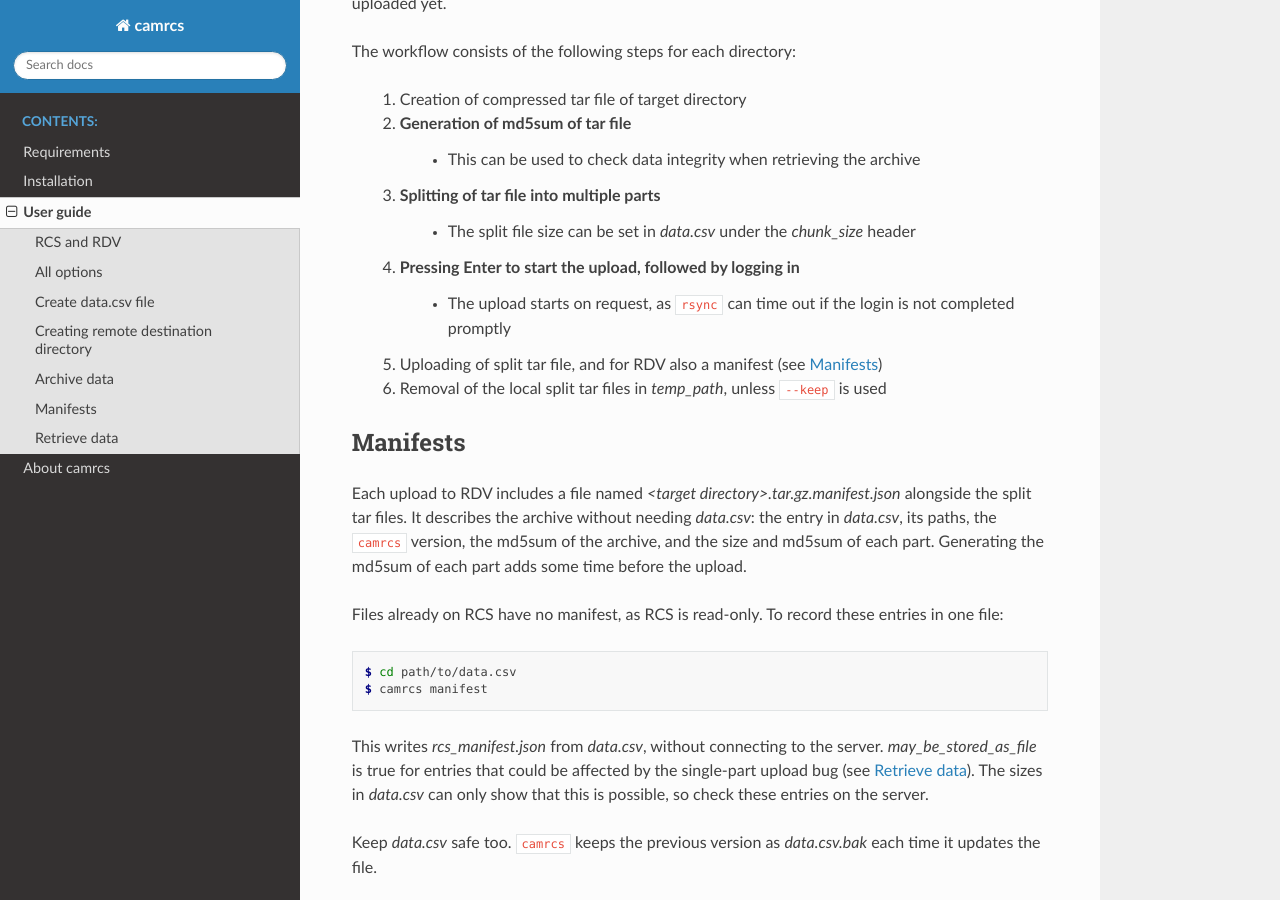
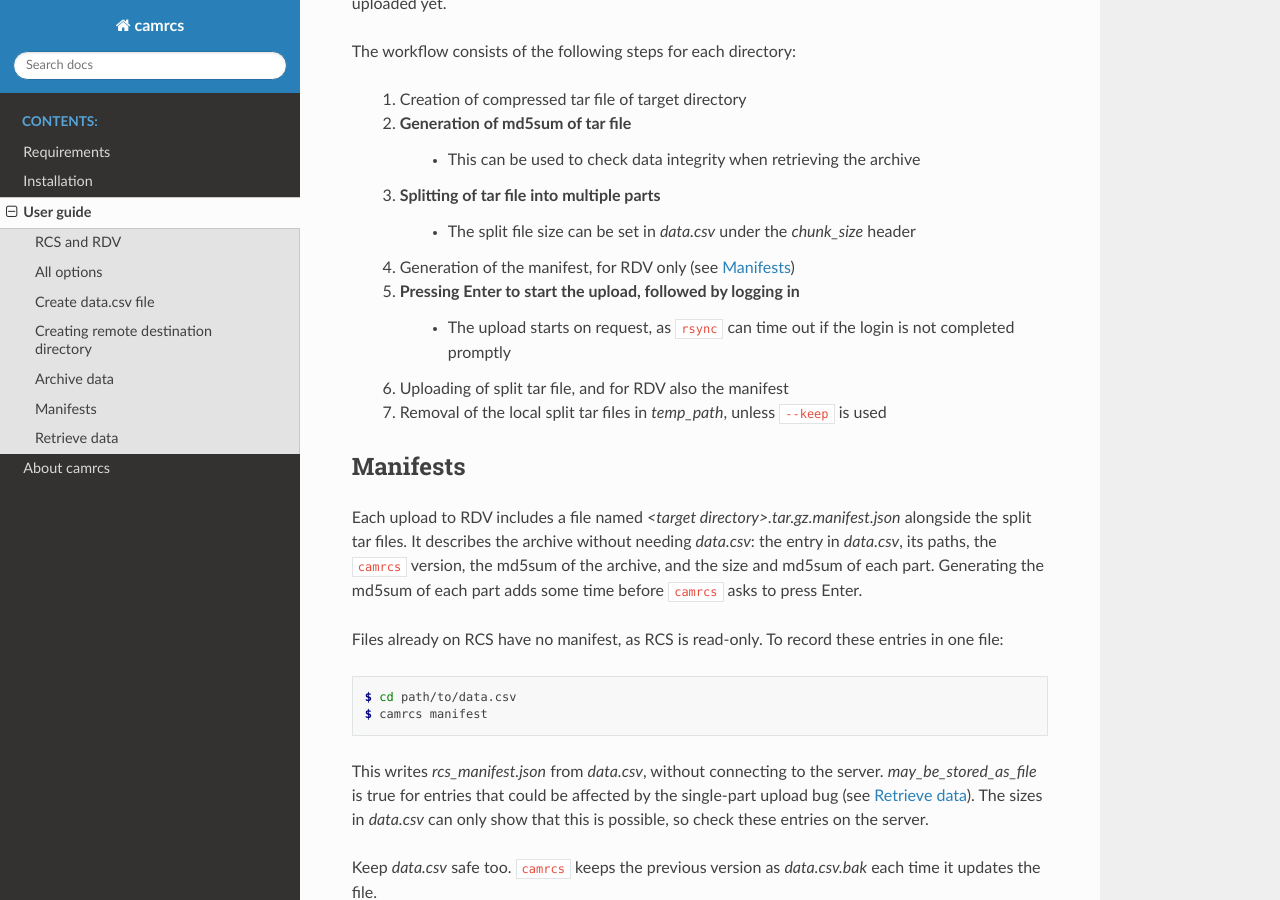
Before and after one commit to niekwit/camrcs, a Sphinx documentation site: the page built from docs/archiving.rst, in a window 1280 px wide and 900 px high, scrolled down 2547 px. Built offline with Sphinx 7.4.7 and the Read the Docs theme 3.1.0, drawn with Linux system fonts in a browser that asks for light colours.

Commit message:
ask for Enter directly before rsync
Calculating the part md5sums after pressing Enter delayed the login
prompt, so rsync could time out.

Co-Authored-By: Claude Opus 5.5 <noreply@anthropic.com>

```diff
--- a/docs/archiving.rst
+++ b/docs/archiving.rst
@@ -109,16 +109,17 @@ The workflow consists of the following steps for each directory:
         * This can be used to check data integrity when retrieving the archive
     3. Splitting of tar file into multiple parts
         * The split file size can be set in *data.csv* under the *chunk_size* header
-    4. Pressing Enter to start the upload, followed by logging in
+    4. Generation of the manifest, for RDV only (see `Manifests`_)
+    5. Pressing Enter to start the upload, followed by logging in
         * The upload starts on request, as ``rsync`` can time out if the login is not completed promptly
-    5. Uploading of split tar file, and for RDV also a manifest (see `Manifests`_)
-    6. Removal of the local split tar files in `temp_path`, unless ``--keep`` is used
+    6. Uploading of split tar file, and for RDV also the manifest
+    7. Removal of the local split tar files in `temp_path`, unless ``--keep`` is used
 
 
 Manifests
 -------------------------
 
-Each upload to RDV includes a file named *<target directory>.tar.gz.manifest.json* alongside the split tar files. It describes the archive without needing *data.csv*: the entry in *data.csv*, its paths, the ``camrcs`` version, the md5sum of the archive, and the size and md5sum of each part. Generating the md5sum of each part adds some time before the upload.
+Each upload to RDV includes a file named *<target directory>.tar.gz.manifest.json* alongside the split tar files. It describes the archive without needing *data.csv*: the entry in *data.csv*, its paths, the ``camrcs`` version, the md5sum of the archive, and the size and md5sum of each part. Generating the md5sum of each part adds some time before ``camrcs`` asks to press Enter.
 
 Files already on RCS have no manifest, as RCS is read-only. To record these entries in one file:
 
```
Also changed, not shown: camrcs.py (+5 -4 lines), 1 other file.
